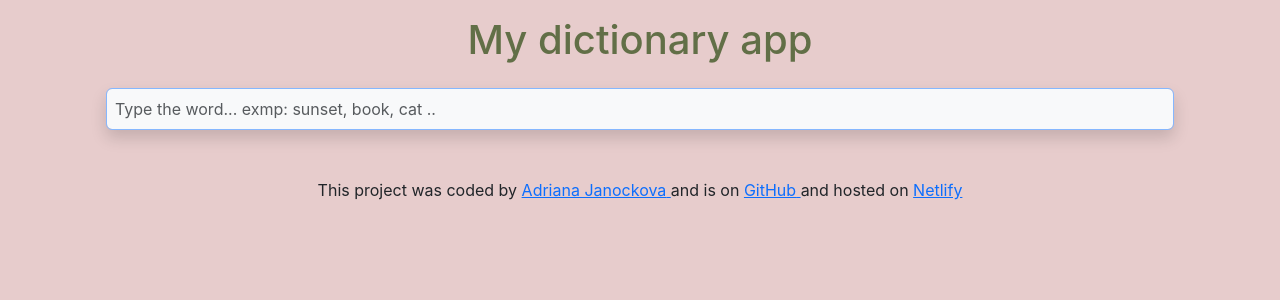
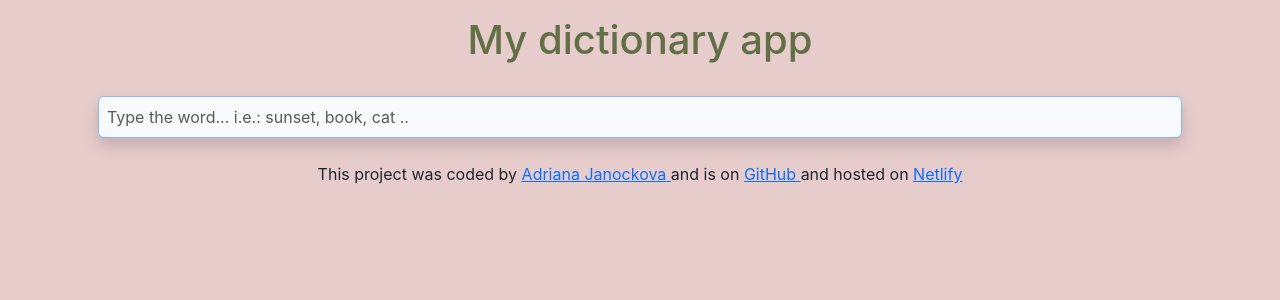
Before and after one commit to Adriana-Aki/shecodes-dictionary-app, a React (Create React App) app: page / in a window 1280 px wide. Shown: the top 300 px of the page. Built offline with nearby package versions, Linux system fonts and the light colour scheme.

Commit message:
styling improvment

```diff
--- a/src/App.css
+++ b/src/App.css
@@ -15,3 +15,7 @@ h5,
 strong {
   color: #626f47;
 }
+
+input {
+  background: #ede8dc !important;
+}
--- a/src/Dictionary.js
+++ b/src/Dictionary.js
@@ -26,18 +26,19 @@ export default function Dictionary() {
 
   return (
     <div>
-      <form onSubmit={search} className="text-center m-4 ">
+      <form onSubmit={search} className="text-center p-3">
         <input
           type="search"
-          placeholder="Type the word... exmp: sunset, book, cat .."
+          placeholder="Type the word... i.e.: sunset, book, cat .."
           autoFocus={true}
           onChange={handleChange}
-          className="form-control shadow p-2 mb-5 bg-body-tertiary rounded"
+          className="form-control shadow p-2 bg-body-tertiary rounded "
         />
-        <div className="container m-2">
-          <Results data={results} />
-        </div>
       </form>
+
+      <div className="container m-2">
+        <Results data={results} />
+      </div>
     </div>
   );
 }
--- a/src/Phonetic.js
+++ b/src/Phonetic.js
@@ -2,5 +2,5 @@ import React from "react";
 import "./App.css";
 
 export default function Phonetic(props) {
-  return <div>[{props.phonetic}]</div>;
+  return <div>/{props.phonetic}/</div>;
 }
```
